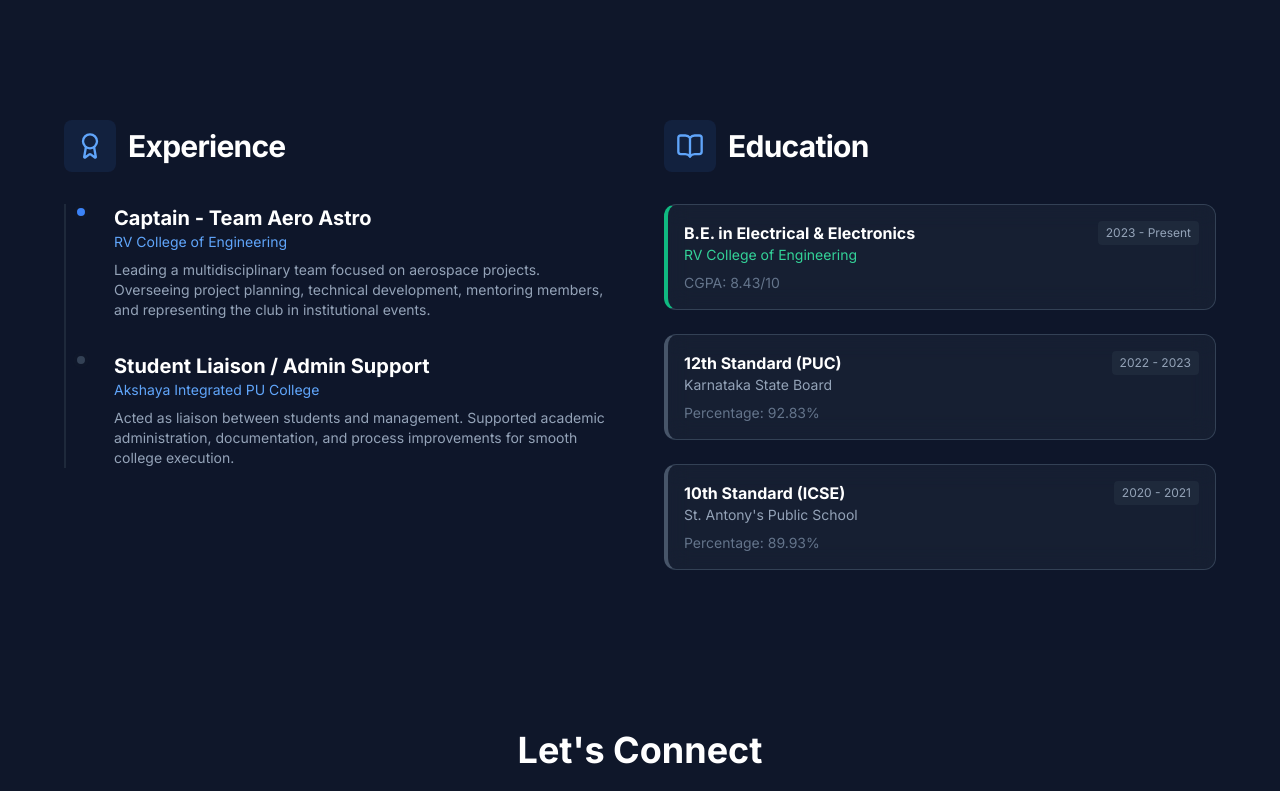
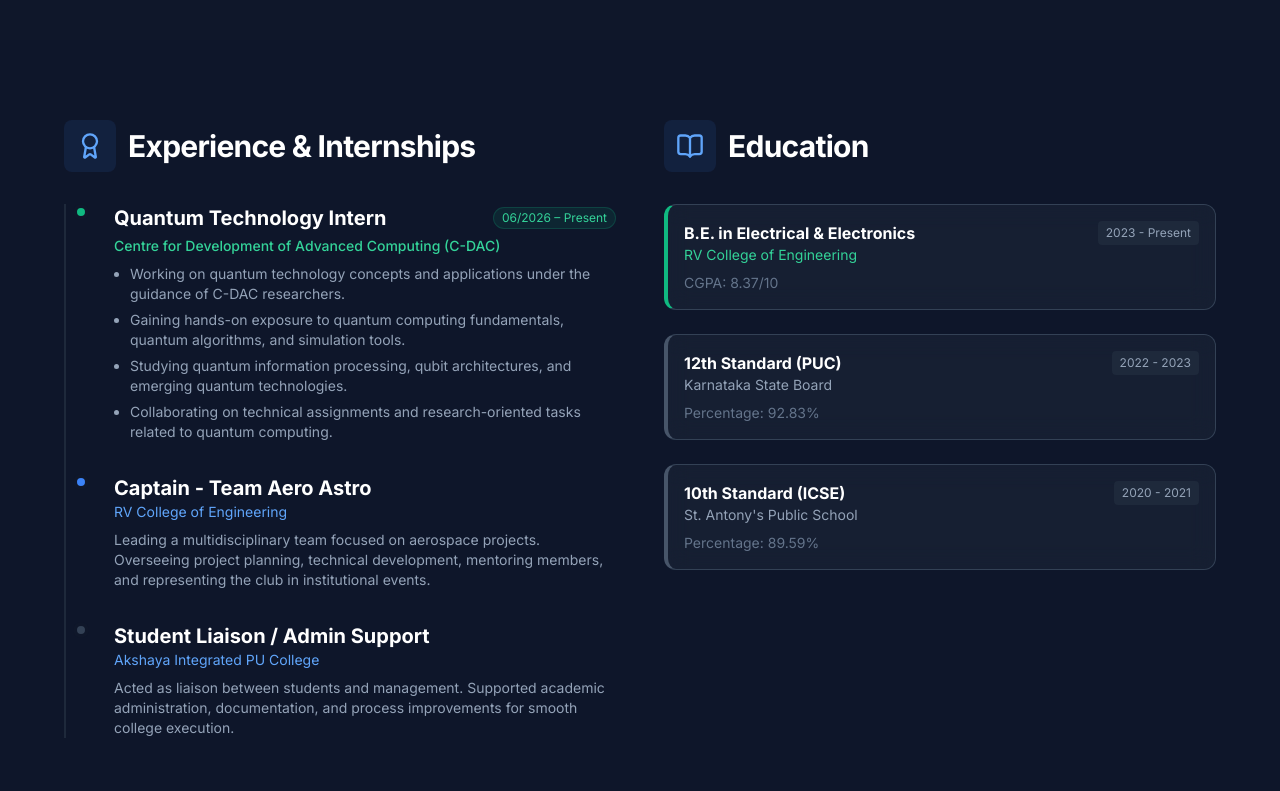
Before and after one commit to AravindKumarN595/Aravind, a plain HTML site: page index.html in a window 1280 px wide. Shown: the part 2440-3231 px from the top of the page. Drawn offline with nearby package versions, Linux system fonts and the light colour scheme.

Commit message:
Update contact links and internship details

```diff
--- a/index.html
+++ b/index.html
@@ -107,11 +107,9 @@
                     <a href="mailto:Aravindakshaya2005@gmail.com" class="p-3 bg-slate-800 hover:bg-slate-700 text-white rounded-full transition-all border border-slate-700 hover:border-blue-500">
                         <i data-lucide="mail" class="w-5 h-5"></i>
                     </a>
-                    <!-- Updated LinkedIn Link -->
                     <a href="https://www.linkedin.com/in/aravind-kumar-1586412b9?utm_source=share&utm_campaign=share_via&utm_content=profile&utm_medium=android_app" target="_blank" class="p-3 bg-slate-800 hover:bg-slate-700 text-white rounded-full transition-all border border-slate-700 hover:border-blue-500">
                         <i data-lucide="linkedin" class="w-5 h-5"></i>
                     </a>
-                    <!-- Added Instagram Link -->
                     <a href="https://www.instagram.com/photosaravind?igsh=cmVjNGx4a3M0eGph" target="_blank" class="p-3 bg-slate-800 hover:bg-slate-700 text-white rounded-full transition-all border border-slate-700 hover:border-blue-500">
                         <i data-lucide="instagram" class="w-5 h-5"></i>
                     </a>
@@ -233,7 +231,7 @@
                     </div>
 
                     <!-- Project 2 -->
-                    <div class="glass-card p-6 rounded-xl hover:border-emerald-500/50 transition-all duration-300 hover:shadow-[0_0_20px_rgba(16,185,129,0.15)] group flex flex-col">
+                    <div class="glass-card p-6 rounded-xl hover:border-emerald-500/50 transition-all duration-300 hover:shadow-[0_0_20px_rgba(160,185,129,0.15)] group flex flex-col">
                         <div class="flex justify-between items-start mb-4">
                             <div class="p-3 bg-emerald-500/10 rounded-lg text-emerald-400">
                                 <i data-lucide="wind" class="w-6 h-6"></i>
@@ -282,10 +280,27 @@
                         <div class="p-3 bg-blue-500/10 rounded-lg text-blue-400">
                             <i data-lucide="award" class="w-7 h-7"></i>
                         </div>
-                        <h2 class="text-3xl font-bold text-white tracking-tight" contenteditable="true">Experience</h2>
+                        <h2 class="text-3xl font-bold text-white tracking-tight" contenteditable="true">Experience & Internships</h2>
                     </div>
                     <div class="space-y-8 pl-4 border-l-2 border-slate-800">
 
+                        <!-- C-DAC Internship (New) -->
+                        <div class="relative pl-8">
+                            <div class="absolute -left-[9px] top-0 w-4 h-4 rounded-full bg-emerald-500 border-4 border-slate-900"></div>
+                            <div class="flex flex-wrap items-center justify-between gap-1 mb-1">
+                                <h4 class="text-xl font-bold text-white" contenteditable="true">Quantum Technology Intern</h4>
+                                <span class="text-xs bg-emerald-500/10 text-emerald-400 border border-emerald-500/20 px-2 py-0.5 rounded-full" contenteditable="true">06/2026 – Present</span>
+                            </div>
+                            <p class="text-emerald-400 text-sm font-medium mb-2" contenteditable="true">Centre for Development of Advanced Computing (C-DAC)</p>
+                            <ul class="text-slate-400 text-sm space-y-1.5 list-disc list-outside ml-4" contenteditable="true">
+                                <li>Working on quantum technology concepts and applications under the guidance of C-DAC researchers.</li>
+                                <li>Gaining hands-on exposure to quantum computing fundamentals, quantum algorithms, and simulation tools.</li>
+                                <li>Studying quantum information processing, qubit architectures, and emerging quantum technologies.</li>
+                                <li>Collaborating on technical assignments and research-oriented tasks related to quantum computing.</li>
+                            </ul>
+                        </div>
+
+                        <!-- Aero Astro -->
                         <div class="relative pl-8">
                             <div class="absolute -left-[9px] top-0 w-4 h-4 rounded-full bg-blue-500 border-4 border-slate-900"></div>
                             <h4 class="text-xl font-bold text-white" contenteditable="true">Captain - Team Aero Astro</h4>
@@ -295,6 +310,7 @@
                             </p>
                         </div>
 
+                        <!-- Student Liaison -->
                         <div class="relative pl-8">
                             <div class="absolute -left-[9px] top-0 w-4 h-4 rounded-full bg-slate-700 border-4 border-slate-900"></div>
                             <h4 class="text-xl font-bold text-white" contenteditable="true">Student Liaison / Admin Support</h4>
@@ -324,7 +340,7 @@
                                 </div>
                                 <span class="text-xs bg-slate-800 px-2 py-1 rounded text-slate-400" contenteditable="true">2023 - Present</span>
                             </div>
-                            <p class="text-sm text-slate-500 mt-2" contenteditable="true">CGPA: 8.43/10</p>
+                            <p class="text-sm text-slate-500 mt-2" contenteditable="true">CGPA: 8.37/10</p>
                         </div>
 
                         <div class="glass-card p-4 rounded-xl border-l-4 border-l-slate-600">
@@ -346,7 +362,7 @@
                                 </div>
                                 <span class="text-xs bg-slate-800 px-2 py-1 rounded text-slate-400" contenteditable="true">2020 - 2021</span>
                             </div>
-                            <p class="text-sm text-slate-500 mt-2" contenteditable="true">Percentage: 89.93%</p>
+                            <p class="text-sm text-slate-500 mt-2" contenteditable="true">Percentage: 89.59%</p>
                         </div>
                     </div>
                 </div>
@@ -385,7 +401,7 @@
                 </div>
 
                 <footer class="text-slate-600 text-sm mt-20">
-                    <p contenteditable="true">© 2024 Aravind Kumar N. All rights reserved.</p>
+                    <p contenteditable="true">© 2026 Aravind Kumar N. All rights reserved.</p>
                 </footer>
             </div>
         </section>
@@ -395,7 +411,6 @@
     <!-- Scripts -->
     <script>
         // Initialize Lucide Icons
-        // Note: I manually added the 'instagram' icon which is available in Lucide.
         lucide.createIcons();
 
         // Smooth Scroll Function
```
